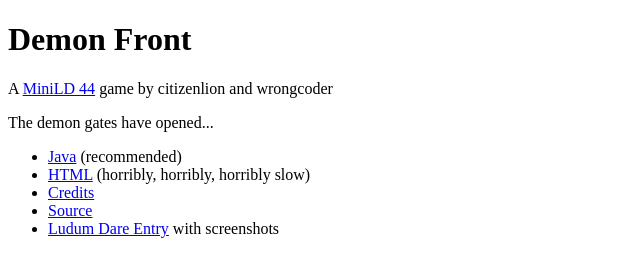
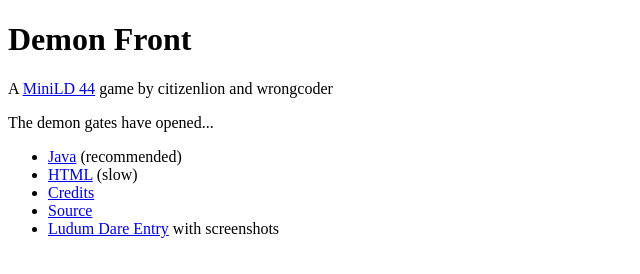
Before and after one commit to wrongcoder/demon-front, a plain HTML site: page index.html in a window 1280 px wide. Shown: the whole page, without its empty margins (0-640 px from the left). Drawn offline with Linux system fonts and the light colour scheme.

Commit message:
It's not so bad now

```diff
--- a/index.html
+++ b/index.html
@@ -9,7 +9,7 @@
 <p>The demon gates have opened...</p>
 <ul>
 <li><a href="demon_front-desktop-1.0.zip">Java</a> (recommended)</li>
-<li><a href="game.html">HTML</a> (horribly, horribly, horribly slow)</li>
+<li><a href="game.html">HTML</a> (slow)</li>
 <li><a href="assets/Attributions.txt">Credits</a></li>
 <li><a href="https://github.com/wrongcoder/demon-front/">Source</a></li>
 <li><a href="http://www.ludumdare.com/compo/minild-44/?action=preview&uid=24050">Ludum Dare Entry</a> with screenshots</li>
```
